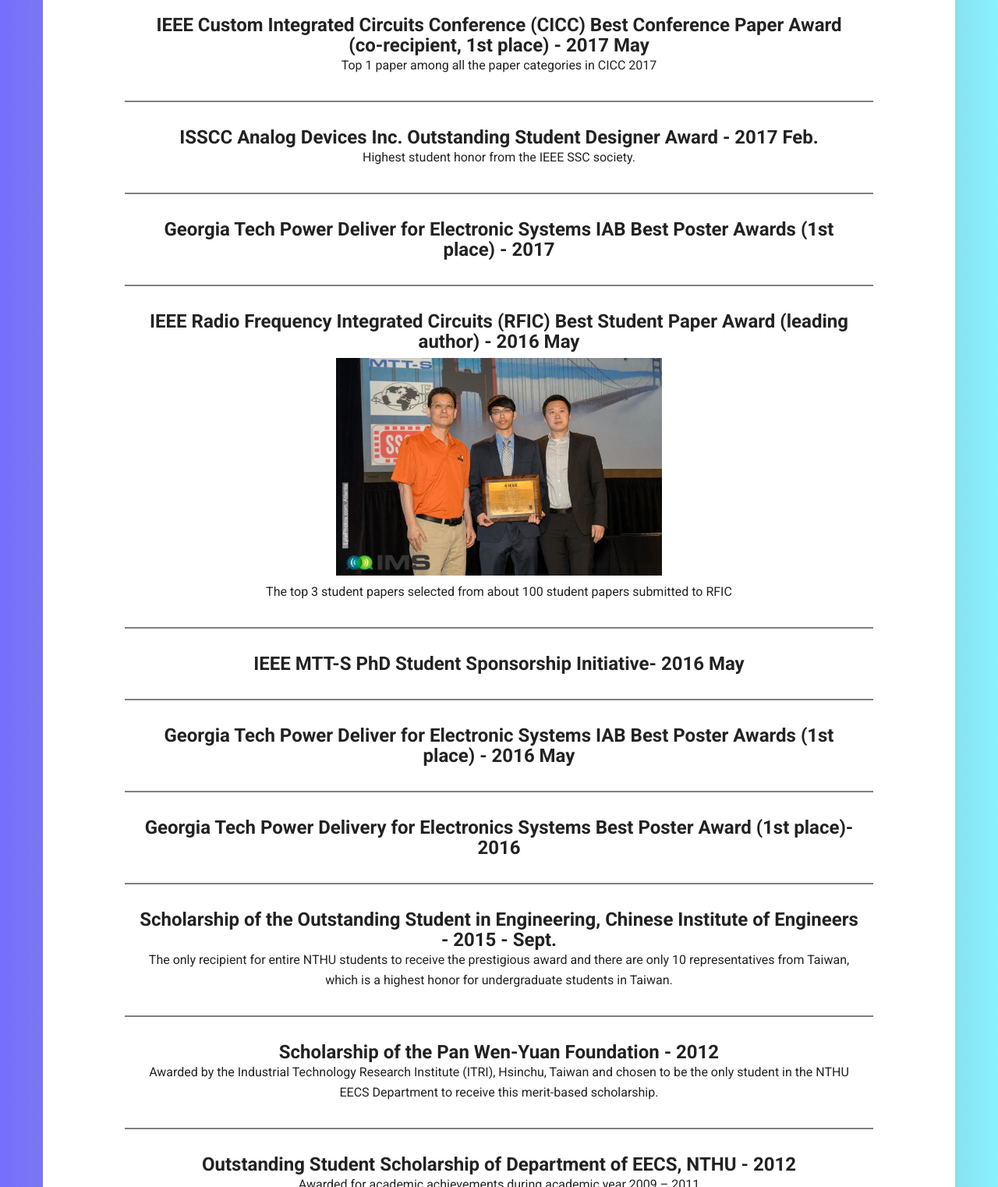
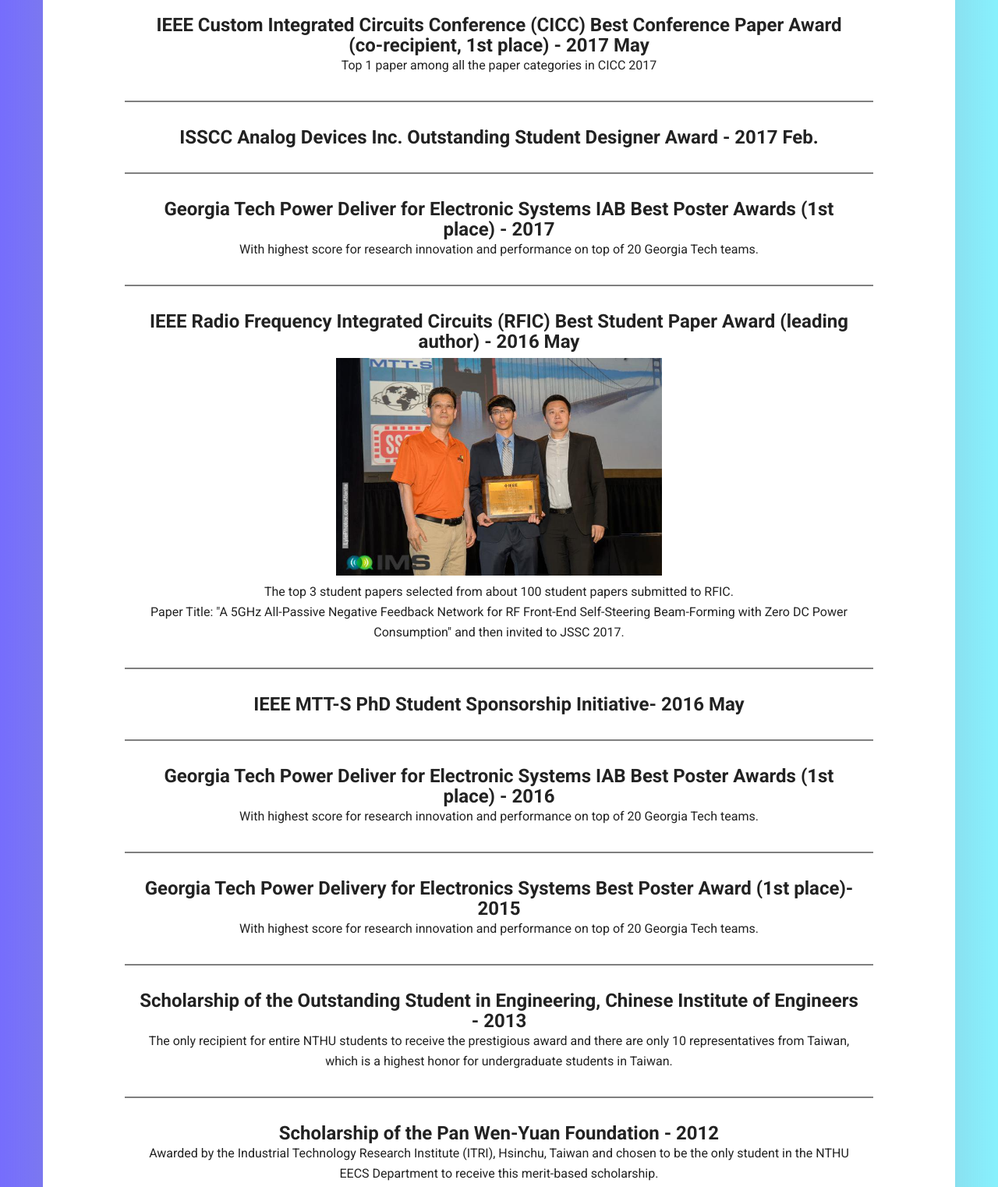
Before and after one commit to sandy8111112004/portfolioMH, a website: page honor.html in a window 1280 px wide. Shown: the part 1769-3291 px from the top of the page at 78% size. Drawn offline with Linux system fonts and the light colour scheme.

Commit message:
clean the code

```diff
--- a/css/customize.css
+++ b/css/customize.css
@@ -66,6 +66,7 @@
 
 .section-publication li{
     margin-bottom: 1rem;
+    text-align: justify;
 }
 
 /*******************************************/
--- a/honor.html
+++ b/honor.html
@@ -125,7 +125,7 @@
 									<div class='cus-honor-h3'>IEEE Custom Integrated Circuits Conference (CICC) Best
 										Conference Paper Award (co-recipient, 1st place) - 2017 May </div>
 									<div class='cus-honor-box-img'>
-										<!-- <img src='./img/personal-photo.jpg' /> -->
+
 									</div>
 									<p>
 										Top 1 paper among all the paper categories in CICC 2017
@@ -138,10 +138,10 @@
 									<div class='cus-honor-h3'>ISSCC Analog Devices Inc. Outstanding Student Designer
 										Award - 2017 Feb.</div>
 									<div class='cus-honor-box-img'>
-										<!-- <img src='./img/personal-photo.jpg' /> -->
+
 									</div>
 									<p>
-										Highest student honor from the IEEE SSC society.
+
 									</p>
 								</div>
 							</div>
@@ -151,9 +151,10 @@
 									<div class='cus-honor-h3'>Georgia Tech Power Deliver for Electronic Systems IAB Best
 										Poster Awards (1st place) - 2017 </div>
 									<div class='cus-honor-box-img'>
-										<!-- <img src='./img/personal-photo.jpg' /> -->
+
 									</div>
 									<p>
+											With highest score for research innovation and performance on top of 20 Georgia Tech teams.
 
 									</p>
 								</div>
@@ -168,7 +169,9 @@
 									</div>
 									<p>
 										The top 3 student papers selected from about 100 student papers submitted to
-										RFIC
+										RFIC.
+										<br/>
+										Paper Title: "A 5GHz All-Passive Negative Feedback Network for RF Front-End Self-Steering Beam-Forming with Zero DC Power Consumption" and then invited to JSSC 2017.
 									</p>
 								</div>
 							</div>
@@ -178,7 +181,7 @@
 									<div class='cus-honor-h3'>IEEE MTT-S PhD Student Sponsorship Initiative- 2016 May
 									</div>
 									<div class='cus-honor-box-img'>
-										<!-- <img src='./img/personal-photo.jpg' /> -->
+
 									</div>
 									<p>
 
@@ -189,12 +192,13 @@
 							<div class='box'>
 								<div class='cus-honor-box'>
 									<div class='cus-honor-h3'>Georgia Tech Power Deliver for Electronic Systems IAB Best
-										Poster Awards (1st place) - 2016 May
+										Poster Awards (1st place) - 2016
 									</div>
 									<div class='cus-honor-box-img'>
-										<!-- <img src='./img/personal-photo.jpg' /> -->
+
 									</div>
 									<p>
+											With highest score for research innovation and performance on top of 20 Georgia Tech teams.
 
 									</p>
 								</div>
@@ -203,13 +207,13 @@
 							<div class='box'>
 								<div class='cus-honor-box'>
 									<div class='cus-honor-h3'>Georgia Tech Power Delivery for Electronics Systems Best
-										Poster Award (1st place)- 2016
+										Poster Award (1st place)- 2015
 									</div>
 									<div class='cus-honor-box-img'>
-										<!-- <img src='./img/personal-photo.jpg' /> -->
+
 									</div>
 									<p>
-
+											With highest score for research innovation and performance on top of 20 Georgia Tech teams.
 									</p>
 								</div>
 							</div>
@@ -217,7 +221,7 @@
 							<div class='box'>
 								<div class='cus-honor-box'>
 									<div class='cus-honor-h3'>Scholarship of the Outstanding Student in Engineering,
-										Chinese Institute of Engineers - 2015 - Sept.
+										Chinese Institute of Engineers - 2013
 									</div>
 									<p>
 										The only recipient for entire NTHU students to receive the prestigious award and
```
Also changed, not shown: index.html (+4 -113 lines), publication.html (+4 -4 lines), research.html (+3 -5 lines).
